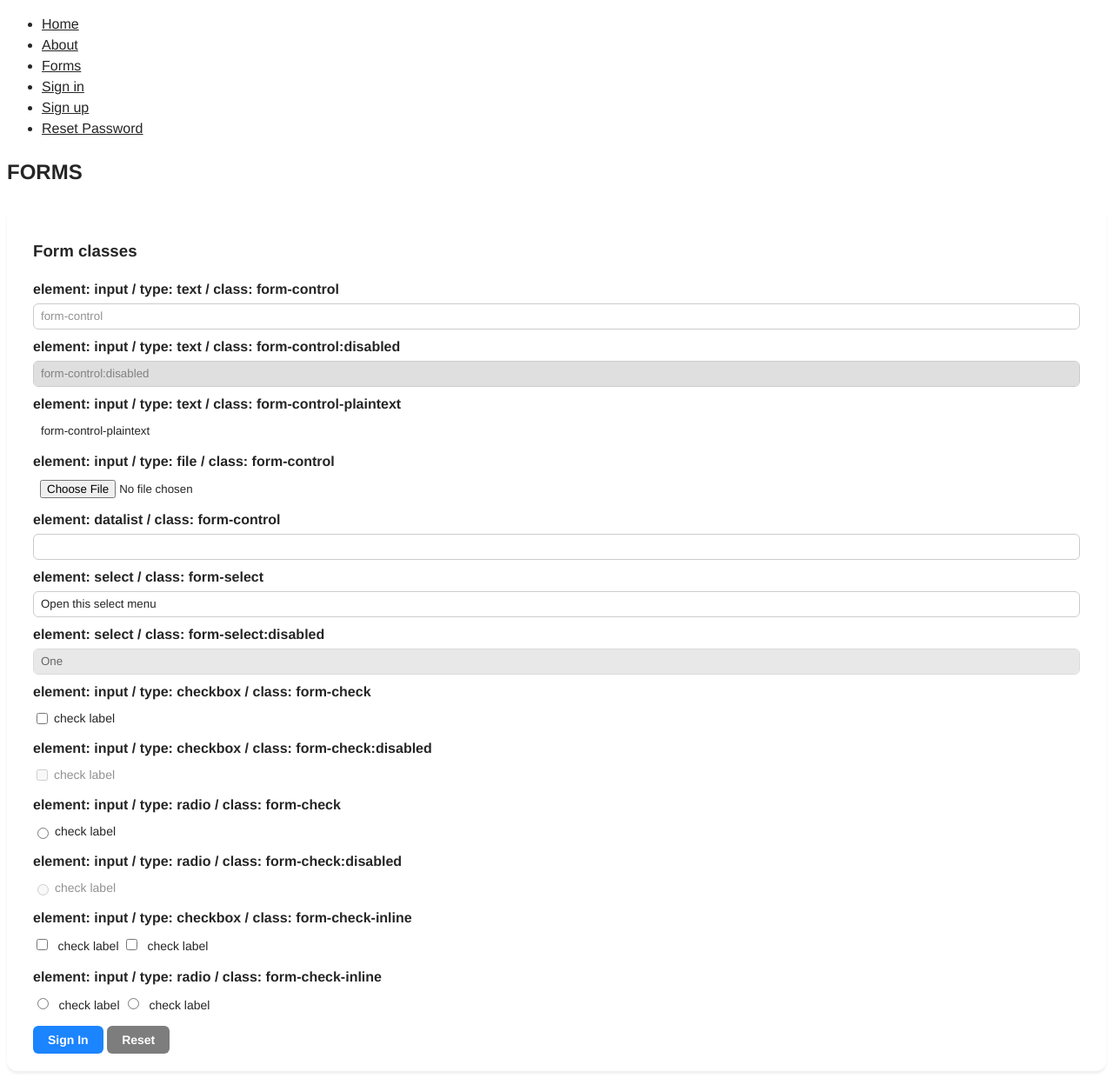
After one commit to watertrans/python-flask-devcontainers, a Flask app: page /forms in a window 1280 px wide. The commit adds this page. Shown: the whole page at 87% size. Run offline with Flask 3, Linux system fonts and the light colour scheme; parts of the project's set-up code (start-up, migrations or seed data) failed here and were passed over.

Commit message:
Adjust class definitions to Bootstrap CSS-style naming

```diff
--- a/src/pages.py
+++ b/src/pages.py
@@ -16,6 +16,11 @@ def about():
     return render_template("pages/about.html")
 
 
+@bp.route("/forms")
+def forms():
+    return render_template("pages/forms.html")
+
+
 @bp.route("/signin")
 def signin():
     return render_template("pages/signin.html")
--- a/src/static/style.css
+++ b/src/static/style.css
@@ -1,3 +1,7 @@
+/* =======================================================================================
+   Variables used in CSS.
+   ======================================================================================= */
+
 :root {
     --font-family-sans: ui-sans-serif, system-ui, -apple-system, BlinkMacSystemFont, "Segoe UI", Roboto, "Helvetica Neue", Arial, "Noto Sans", sans-serif, "Apple Color Emoji", "Segoe UI Emoji", "Segoe UI Symbol", "Noto Color Emoji";
     --font-family-serif: ui-serif, Georgia, Cambria, "Times New Roman", Times, serif;
@@ -12,7 +16,9 @@
 
     --primary: #1b84ff;
     --primary-active: #056ee9;
-    --primary-light: #eff6ff;
+
+    --secondary: #7d7d7d;
+    --secondary-active: #494949;
 
     --white: #fff;
     --gray-1: #f9f9f9;
@@ -26,11 +32,26 @@
     --gray-9: #101010;
     --black: #000;
 
+    --font-size: 1rem;
+    --font-weight: 400;
+    --line-height: 1.5;
+    --text-color: #252525;
+    --outline-color: #a4a2d3;
+
+    --form-text-color: #252525;
+    --form-border-color: #cccccc;
+    --form-bg-color: #fff;
+    --form-disabled: #dfdfdf;
+
     --card-box-shadow:
-    --card-border: 1px solid var(--gray-2);
+    --card-border: 1px solid #f1f1f1;
     --card-box-shadow: 0px 3px 3px 0px #00000010;
     --card-background-color: #fff;
 }
+
+/* =======================================================================================
+   Overall element style.
+   ======================================================================================= */
 
 *,
 *:before,
@@ -40,16 +61,59 @@
 
 body {
     font-family: var(--font-family);
-    color: var(--gray-8);
+    font-size: var(--font-size);
+    font-weight: var(--font-weight);
+    line-height: var(--line-height);
+    color: var(--text-color);
 }
 
 * {
     font-family: inherit;
-    color: var(--gray-8);
-}
+    line-height: var(--line-height);
+    color: var(--text-color);
+}
+
+*:focus {
+    outline: 2px solid var(--outline-color);
+}
+
+::placeholder {
+    opacity: 0.5;
+    color: var(--text-color);
+}
+
 
 h1, h2, h3, h4, h5, h6 {
     font-family: var(--heading-font-family);
+}
+
+input[type=file],
+input[type=file]::-webkit-file-upload-button {
+    cursor: pointer;
+    font-family: var(--font-family);
+}
+
+input[type="text"]::-webkit-calendar-picker-indicator,
+input[type="email"]::-webkit-calendar-picker-indicator,
+input[type="number"]::-webkit-calendar-picker-indicator,
+input[type="search"]::-webkit-calendar-picker-indicator {
+    display: none !important;
+}
+
+/* =======================================================================================
+   Individual element classes specific to the application.
+   ======================================================================================= */
+
+.card-signin {
+    width: 400px;
+}
+
+.card-signup {
+    width: 400px;
+}
+
+.card-reset-password {
+    width: 400px;
 }
 
 /* =======================================================================================
@@ -2044,37 +2108,120 @@ h1, h2, h3, h4, h5, h6 {
    Form classes inspired by the style of Bootstrap CSS.
    ======================================================================================= */
 
+.form-group {
+    margin-bottom: 0.5rem;
+}
+
 .form-label {
-    font-weight: 500;
+    font-weight: 600;
     display: flex;
     width: 100%;
-}
-
-.link {
-    color: var(--primary);
-}
-
-.link:hover {
-    color: var(--primary-active);
-}
-
-.form-hint {
-    color: var(--gray-5);
-    font-weight: 500;
-    font-size: .75rem;
-}
-
-.input {
+    margin-bottom: .25rem;
+}
+
+.form-control {
     display: block;
+    width: 100%;
+    padding: .25rem .5rem;
+    line-height: 1.5;
+    color: var(--form-text-color);
+    background-color: var(--form-bg-color);
+    background-clip: padding-box;
+    border: 1px solid var(--form-border-color);
+    border-radius: .375rem;
     -webkit-appearance: none;
     -moz-appearance: none;
     appearance: none;
-    box-shadow: none;
-    outline: none;
+}
+
+.form-control:disabled,
+.form-control[disabled] {
+    background-color: var(--form-disabled);
+}
+
+.form-control-plaintext {
+    display: block;
+    width: 100%;
+    padding: .25rem .5rem;
     line-height: 1.5;
+    color: var(--text-color);
+    background-color: transparent;
+    border: 1px solid transparent;
     border-radius: .375rem;
-    padding: .5rem .75rem;
-    border: 1px solid var(--gray-3);
+    -webkit-appearance: none;
+    -moz-appearance: none;
+    appearance: none;
+}
+
+.form-control[type=file] {
+    background-color: transparent;
+    border: solid transparent;
+    border-width: 1px 0;
+}
+
+.form-control[type=file]:not(:disabled):not([readonly]) {
+    cursor: pointer;
+}
+
+.form-select {
+    display: block;
+    width: 100%;
+    padding: .25rem .5rem;
+    color: var(--form-text-color);
+    background-color: var(--form-bg-color);
+    background-clip: padding-box;
+    border: 1px solid var(--form-border-color);
+    border-radius: .375rem;
+    -webkit-appearance: none;
+    -moz-appearance: none;
+    appearance: none;
+}
+
+.form-select:disabled,
+.form-select[disabled] {
+    background-color: var(--form-disabled);
+}
+
+.form-check {
+    display: flex;
+    align-items: center;
+    padding: .25rem 0;
+}
+
+.form-check-inline {
+    display: inline-block;
+    padding: .25rem 0;
+}
+
+.form-check-input {
+    cursor: pointer;
+    background-color: var(--form-bg-color);
+    border: 1px solid var(--form-border-color);
+}
+
+.form-check-label {
+    cursor: pointer;
+    font-size: .875rem;
+    padding-left: .25rem;
+}
+
+.form-check-input:disabled~.form-check-label,
+.form-check-input[disabled]~.form-check-label {
+    cursor: default;
+    opacity: .5;
+}
+
+.form-check-input:disabled,
+.form-check-input[disabled] {
+    cursor: default;
+}
+
+.link {
+    color: var(--primary);
+}
+
+.link:hover {
+    color: var(--primary-active);
 }
 
 .btn {
@@ -2083,30 +2230,36 @@ h1, h2, h3, h4, h5, h6 {
     cursor: pointer;
     line-height: 1;
     border-radius: .375rem;
-    height: 2.5rem;
+    height: 2rem;
     padding-left: 1rem;
     padding-right: 1rem;
     border: 1px solid #0000;
-    font-weight: 500;
-}
-
-.btn-icon i {
-    line-height: 0!important;
-}
-
-.checkbox-group {
-    display: flex;
-    align-items: center;
-    gap: .4rem;
-}
-
-.checkbox {
-    cursor: pointer;
-}
-
-.checkbox-label {
     font-size: .875rem;
-    cursor: pointer;
+    font-weight: 600;
+}
+
+.btn-primary {
+    color: #fff;
+    background-color: var(--primary);
+}
+
+.btn-primary.active,
+.btn-primary:active,
+.btn-primary:focus,
+.btn-primary:hover {
+    background-color: var(--primary-active);
+}
+
+.btn-secondary {
+    color: #fff;
+    background-color: var(--secondary);
+}
+
+.btn-secondary.active,
+.btn-secondary:active,
+.btn-secondary:focus,
+.btn-secondary:hover {
+    background-color: var(--secondary-active);
 }
 
 .card {
@@ -2146,11 +2299,3 @@ h1, h2, h3, h4, h5, h6 {
     border-top: var(--card-border);
     padding: .75rem 1.875rem;
 }
-
-.card-signin {
-    width: 400px;
-}
-
-.card-signup {
-    width: 400px;
-}
--- a/src/templates/_navigation.html
+++ b/src/templates/_navigation.html
@@ -2,7 +2,9 @@
   <ul>
     <li><a href="{{ url_for('pages.home') }}">Home</a></li>
     <li><a href="{{ url_for('pages.about') }}">About</a></li>
+    <li><a href="{{ url_for('pages.forms') }}">Forms</a></li>
     <li><a href="{{ url_for('pages.signin') }}">Sign in</a></li>
     <li><a href="{{ url_for('pages.signup') }}">Sign up</a></li>
+    <li><a href="{{ url_for('pages.reset_password') }}">Reset Password</a></li>
   </ul>
 </nav>
--- /dev/null
+++ b/src/templates/pages/forms.html
@@ -0,0 +1,156 @@
+{% extends 'base.html' %}
+
+{% block header %}
+<h1>{% block title %}FORMS{% endblock title %}</h1>
+{% endblock header %}
+
+{% block content %}
+<div class="card">
+  <form class="card-body" action="#" method="get">
+    <h3>Form classes</h3>
+    <div class="form-group">
+      <label class="form-label">
+        element: input / type: text / class: form-control
+      </label>
+      <input class="form-control" name="form-control" placeholder="form-control" type="text" value="">
+    </div>
+    <div class="form-group">
+      <label class="form-label">
+        element: input / type: text / class: form-control:disabled
+      </label>
+      <input class="form-control" name="form-control:disabled" placeholder="form-control:disabled" type="text" value="" disabled>
+    </div>
+    <div class="form-group">
+      <label class="form-label">
+        element: input / type: text / class: form-control-plaintext
+      </label>
+      <input class="form-control-plaintext" name="form-control-plaintext" type="text" value="form-control-plaintext" readonly>
+    </div>
+    <div class="form-group">
+      <label class="form-label">
+        element: input / type: file / class: form-control
+      </label>
+      <input class="form-control" name="type-file" type="file">
+    </div>
+    <div class="form-group">
+      <label class="form-label">
+        element: datalist / class: form-control
+      </label>
+      <input class="form-control" name="type-file" type="text" list="datalistOptions">
+      <datalist id="datalistOptions">
+        <option value="San Francisco">
+        <option value="New York">
+        <option value="Seattle">
+        <option value="Los Angeles">
+        <option value="Chicago">
+      </datalist>
+    </div>
+    <div class="form-group">
+      <label class="form-label">
+        element: select / class: form-select
+      </label>
+      <select class="form-select">
+        <option selected>Open this select menu</option>
+        <option value="1">One</option>
+        <option value="2">Two</option>
+        <option value="3">Three</option>
+      </select>
+    </div>
+    <div class="form-group">
+      <label class="form-label">
+        element: select / class: form-select:disabled
+      </label>
+      <select class="form-select" disabled>
+        <option selected>Open this select menu</option>
+        <option value="1" selected>One</option>
+        <option value="2">Two</option>
+        <option value="3">Three</option>
+      </select>
+    </div>
+    <div class="form-group">
+      <label class="form-label">
+        element: input / type: checkbox / class: form-check
+      </label>
+      <div class="form-check">
+        <input class="form-check-input" type="checkbox" id="formCheckInput" value="1">
+        <label class="form-check-label" for="formCheckInput">
+          check label
+        </label>
+      </div>
+    </div>
+    <div class="form-group">
+      <label class="form-label">
+        element: input / type: checkbox / class: form-check:disabled
+      </label>
+      <div class="form-check">
+        <input class="form-check-input" type="checkbox" id="formCheckInputDisabled" value="1" disabled>
+        <label class="form-check-label" for="formCheckInputDisabled">
+          check label
+        </label>
+      </div>
+    </div>
+    <div class="form-group">
+      <label class="form-label">
+        element: input / type: radio / class: form-check
+      </label>
+      <div class="form-check">
+        <input class="form-check-input" type="radio" id="formCheckRadioInput" value="1">
+        <label class="form-check-label" for="formCheckRadioInput">
+          check label
+        </label>
+      </div>
+    </div>
+    <div class="form-group">
+      <label class="form-label">
+        element: input / type: radio / class: form-check:disabled
+      </label>
+      <div class="form-check">
+        <input class="form-check-input" type="radio" id="formCheckRadioInputDisabled" value="1" disabled>
+        <label class="form-check-label" for="formCheckRadioInputDisabled">
+          check label
+        </label>
+      </div>
+    </div>
+    <div class="form-group">
+      <label class="form-label">
+        element: input / type: checkbox / class: form-check-inline
+      </label>
+      <div class="form-check-inline">
+        <input class="form-check-input" type="checkbox" id="formCheckInlineInput1" value="1">
+        <label class="form-check-label" for="formCheckInlineInput1">
+          check label
+        </label>
+      </div>
+      <div class="form-check-inline">
+        <input class="form-check-input" type="checkbox" id="formCheckInlineInput2" value="1">
+        <label class="form-check-label" for="formCheckInlineInput2">
+          check label
+        </label>
+      </div>
+    </div>
+    <div class="form-group">
+      <label class="form-label">
+        element: input / type: radio / class: form-check-inline
+      </label>
+      <div class="form-check-inline">
+        <input class="form-check-input" type="radio" name="formCheckRadioInlineInput" id="formCheckRadioInlineInput1" value="1">
+        <label class="form-check-label" for="formCheckRadioInlineInput1">
+          check label
+        </label>
+      </div>
+      <div class="form-check-inline">
+        <input class="form-check-input" type="radio" name="formCheckRadioInlineInput" id="formCheckRadioInlineInput2" value="1">
+        <label class="form-check-label" for="formCheckRadioInlineInput2">
+          check label
+        </label>
+      </div>
+    </div>
+    <button type="submit" class="btn btn-primary">
+      Sign In
+    </button>
+    <button type="reset" class="btn btn-secondary">
+      Reset
+    </button>
+  </form>
+</div>
+{% endblock content %}
```
Also changed, not shown: src/templates/pages/reset_password.html (added, +31 -0 lines), src/templates/pages/signin.html (+15 -13 lines), src/templates/pages/signup.html (+16 -18 lines).
